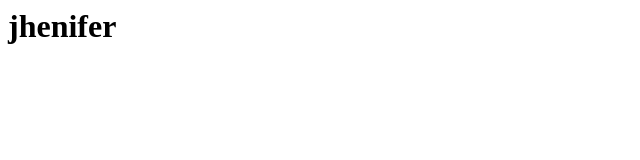
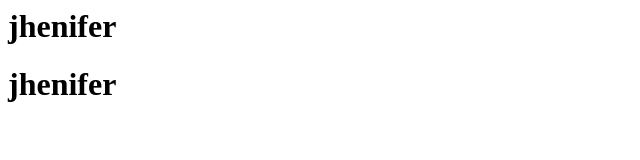
Before and after one commit to jheniferoliveira/jheniferoliveira.github.io, a plain HTML site: page index.html in a window 1280 px wide. Shown: the whole page, without its empty margins (0-640 px from the left). Drawn offline with Linux system fonts and the light colour scheme.

Commit message:
primeiro commit

```diff
--- a/index.html
+++ b/index.html
@@ -1 +1,2 @@
 <h1>jhenifer</h1>
+<h1>jhenifer</h1>
```
